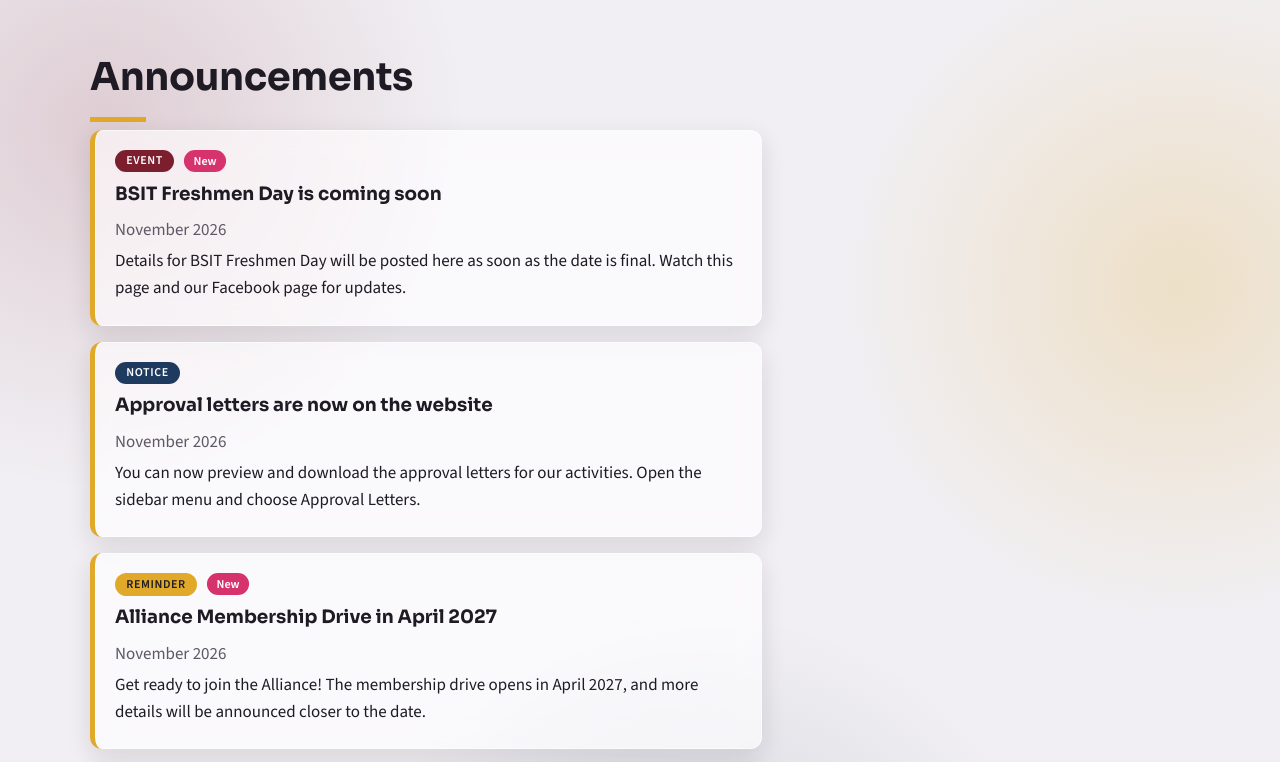
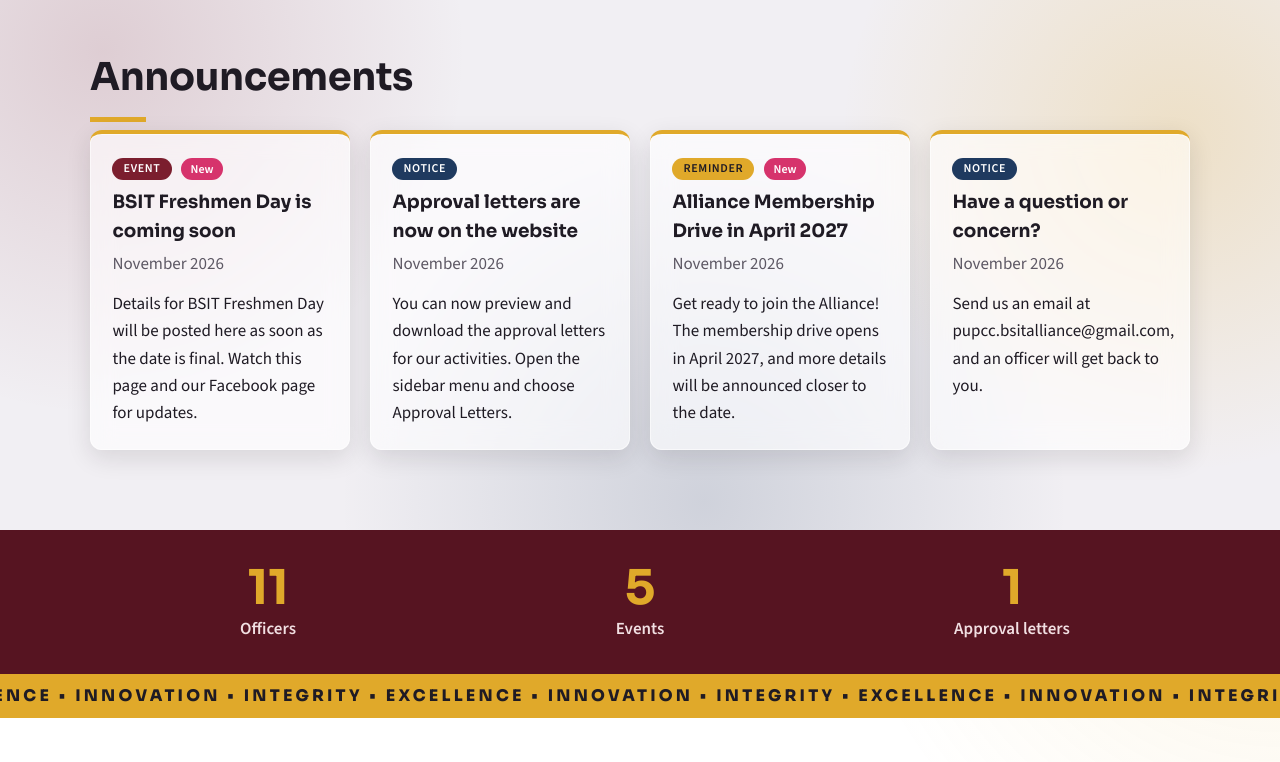
Before and after one commit to frlyndlcrz06-prog/bsit-alliance-site, a plain HTML site: page index.html in a window 1280 px wide. Shown: the part 746-1508 px from the top of the page. Drawn offline with nearby package versions, Linux system fonts and the light colour scheme.

Commit message:
style: show announcements as square cards

```diff
--- a/css/style.css
+++ b/css/style.css
@@ -452,3 +452,11 @@ body.menu-open .scrim{opacity:1;pointer-events:auto}
 /* ===== round 6: email copied message ===== */
 .toast{position:fixed;left:50%;bottom:1.5rem;z-index:120;transform:translate(-50%,20px);max-width:90vw;padding:.8rem 1.3rem;border-radius:999px;background:#1f1b24;color:#fff;font:600 .95rem var(--body);text-align:center;box-shadow:0 8px 24px rgba(0,0,0,.35);opacity:0;pointer-events:none;transition:opacity .25s,transform .25s}
 .toast.show{opacity:1;transform:translate(-50%,0)}
+
+/* ===== round 7: announcements as square cards ===== */
+#announcement-list{display:grid;grid-template-columns:repeat(auto-fit,minmax(250px,1fr));gap:1.25rem}
+.announcement{display:flex;flex-direction:column;max-width:none;min-height:250px;margin:0;padding:1.5rem 1.4rem;border-left:0;border-top:4px solid var(--gold);border-radius:12px;transition:transform .25s}
+.announcement:hover{transform:translateY(-6px)}
+.announcement h3{margin:0 0 .25rem}
+.announcement .meta{margin:0 0 .6rem}
+.announcement p:last-child{margin-bottom:0}
```
